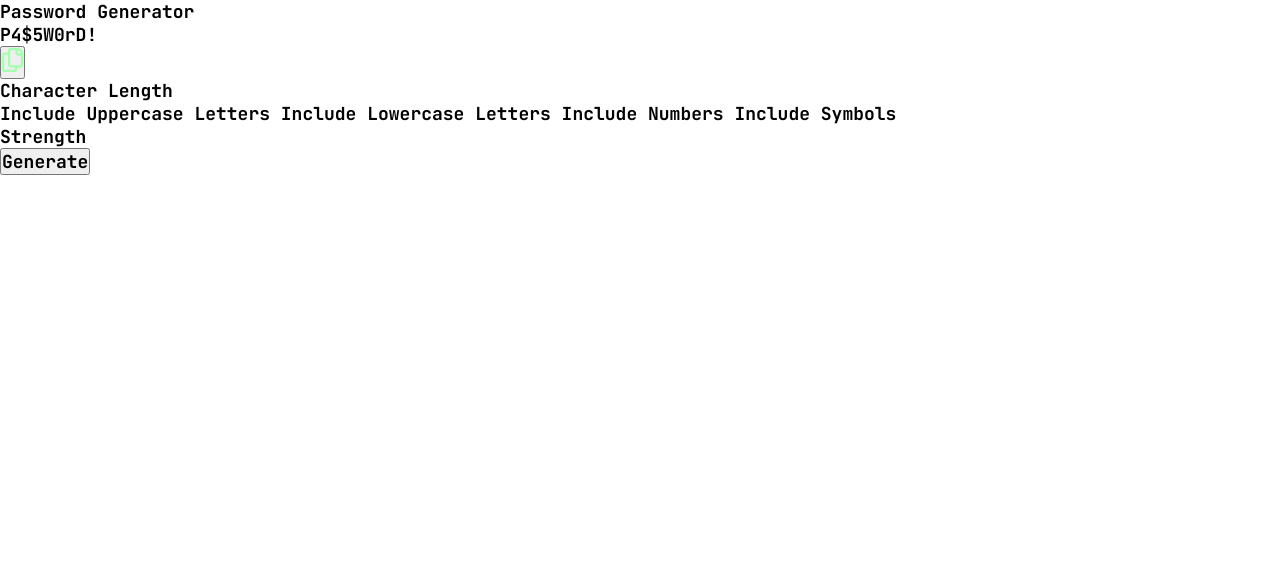
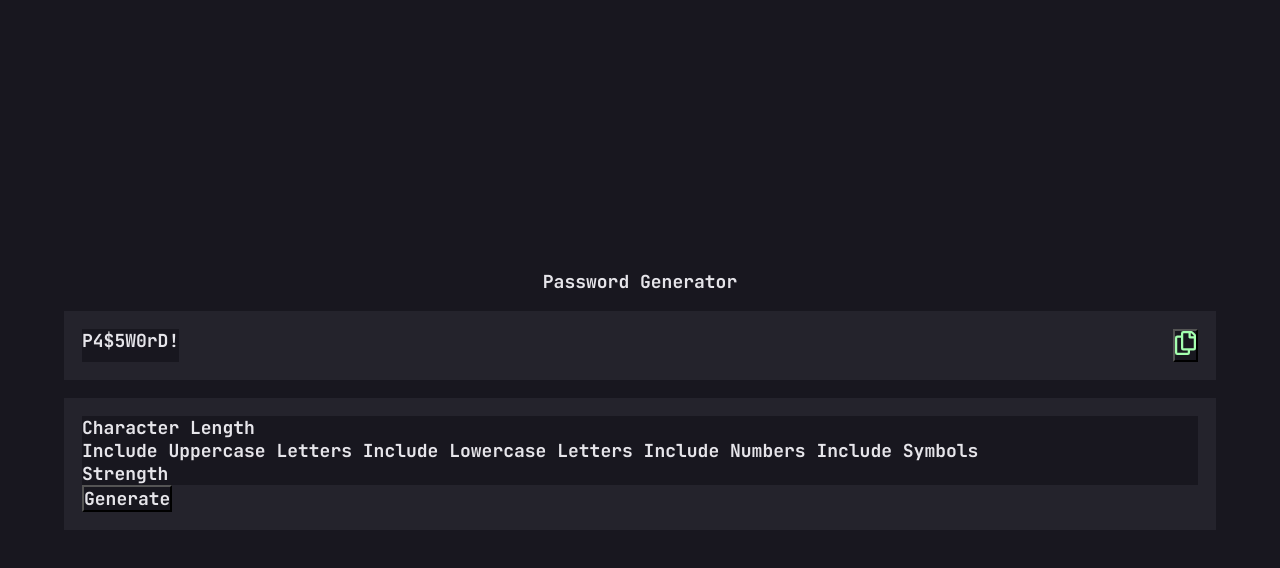
Before and after one commit to ledminh/password-generator-app, a Next.js app: page / in a window 1280 px wide. Shown: the top 568 px of the page. Built offline with nearby package versions, Linux system fonts and the light colour scheme.

Commit message:
Add Section Frame

```diff
--- a/pages/_app.tsx
+++ b/pages/_app.tsx
@@ -1,4 +1,4 @@
-import '../styles/globals.css'
+import '../styles/globals.scss'
 import type { AppProps } from 'next/app'
 
 function MyApp({ Component, pageProps }: AppProps) {
--- a/pages/index.tsx
+++ b/pages/index.tsx
@@ -16,16 +16,16 @@ const Home: NextPage = () => {
         <link rel="icon" type="image/png" sizes="32x32" href="./assets/favicon-32x32.png" />
         <title>Frontend Mentor | Password generator app</title>
       </Head>
-      <main>
+      <main className={styles.main}>
         <section className={styles.header}>
           <span>Password Generator</span>
         </section>
 
-        <section className={styles.section}>
+        <section className={styles.section + ' ' + styles.passwordScreen}>
           <PasswordScreen />
         </section>
 
-        <section className={styles.section}>
+        <section className={styles.section + ' ' + styles.mainSection}>
           <Panel />
           <Strength/>
           <button>Generate</button>
--- a/styles/Home.module.scss
+++ b/styles/Home.module.scss
@@ -0,0 +1,33 @@
+@use 'base';
+
+.main {
+    width: 90%;
+    margin: auto;
+
+    height: 100vh;
+
+
+    display: flex;
+    flex-flow: column nowrap;
+
+    gap: 1rem;
+
+    justify-content: center;
+}
+
+.header {
+    text-align: center;
+    color: base.$color2;
+}
+
+.section {
+    background-color: base.$color1;
+    padding: 1rem;
+}
+
+.passwordScreen {
+    display: flex;
+    flex-flow: row nowrap;
+
+    justify-content: space-between;
+}
--- a/styles/_base.scss
+++ b/styles/_base.scss
@@ -1,8 +1,8 @@
 $color1: #24232C;
 $color2: #817D92;
-$color1: #E6E5EA;
-$color1: #18171F;
-$color1: #A4FFAF;
-$color1: #F64A4A;
-$color1: #FB7C58;
-$color1: #F8CD65;
+$color3: #E6E5EA;
+$color4: #18171F;
+$color5: #A4FFAF;
+$color6: #F64A4A;
+$color7: #FB7C58;
+$color8: #F8CD65;
--- a/styles/globals.css
+++ b/styles/globals.scss
@@ -1,8 +1,13 @@
+@use 'base';
+
 @font-face {
   font-family: 'mainFont';
   src: url('../assets/JetBrainsMono-Bold.ttf') format('truetype');
 
 }
+
+
+
 
 html,
 body,
@@ -16,7 +21,13 @@ body,
     Ubuntu, Cantarell, Fira Sans, Droid Sans, Helvetica Neue, sans-serif;
   font-size: 18px;
   line-height: 23px;
+
+  background-color: base.$color4;
+  color: base.$color3;
+
+
 }
+
 
 
 
```
